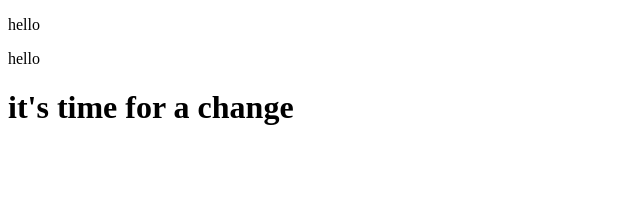
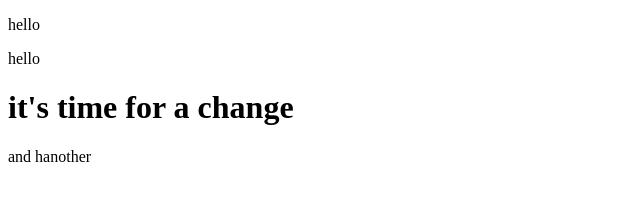
Before and after one commit to chee/nothing, a plain HTML site: page index.html in a window 1280 px wide. Shown: the whole page, without its empty margins (0-640 px from the left). Drawn offline with Linux system fonts and the light colour scheme.

Commit message:
Update index.html

```diff
--- a/index.html
+++ b/index.html
@@ -1,3 +1,4 @@
 <!doctype html><title>hello</title><p>hello</p>hello
 
 <h1>it's time for a change</h1>
+<p>and hanother</p>
```
